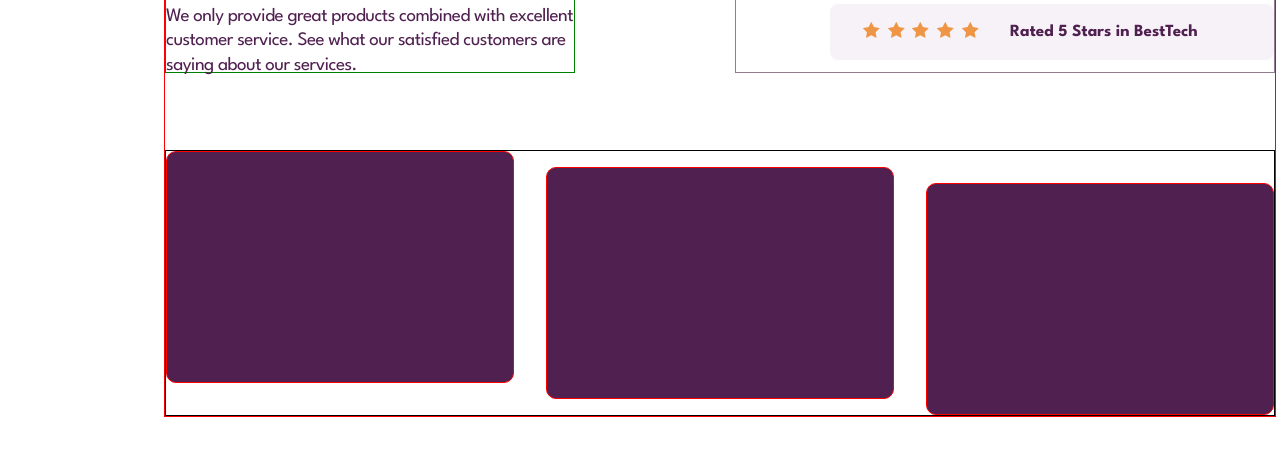
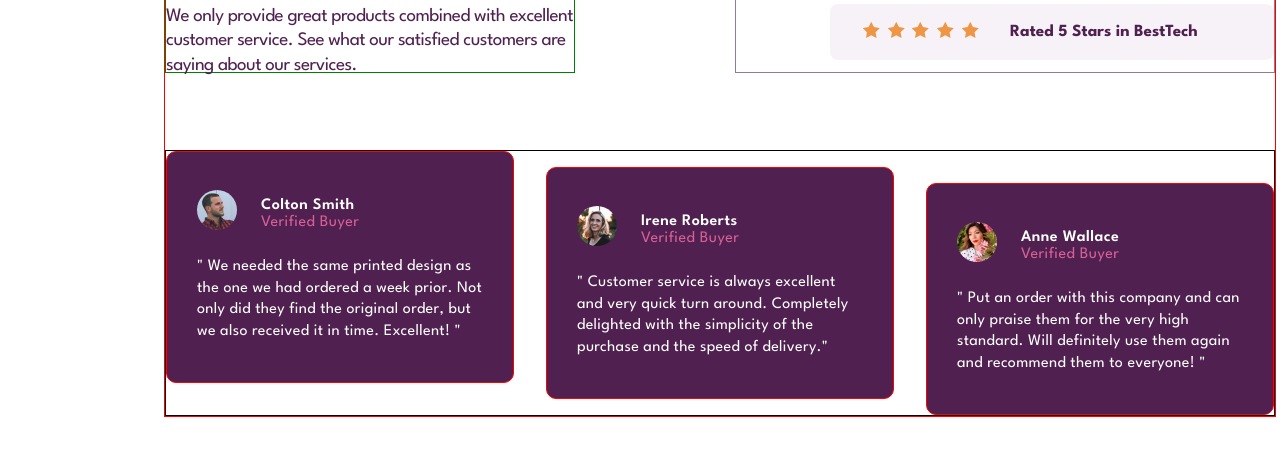
Before and after one commit to Checkem123/social-proof, a plain HTML site: page index.html in a window 1280 px wide. Shown: the part 284-740 px from the top of the page. Drawn offline with Linux system fonts and the light colour scheme.

Commit message:
desktop done

```diff
--- a/index.html
+++ b/index.html
@@ -35,13 +35,13 @@
 
   Irene Roberts
   Verified Buyer
-  "Customer service is always excellent and very quick turn around. Completely
-  delighted with the simplicity of the purchase and the speed of delivery."
+  " Customer service is always excellent and very quick turn around. Completely
+  delighted with the simplicity of the purchase and the speed of delivery. "
 
   Anne Wallace
   Verified Buyer
-  "Put an order with this company and can only praise them for the very high
-  standard. Will definitely use them again and recommend them to everyone!" -->
+  " Put an order with this company and can only praise them for the very high
+  standard. Will definitely use them again and recommend them to everyone! " -->
         <!--
   <div class="attribution">
     Challenge by
@@ -95,17 +95,52 @@
                     </section>
                 </div>
 
-                <div class="bottom">
+                <section class="bottom">
                     <section class="bottom_bloc bottom_left">
-                        <div class="content"></div>
+                        <div class="infos">
+                            <img src="./images/image-colton.jpg" alt="" />
+                            <div>
+                                <h2>Colton Smith</h2>
+                                <h3>Verified Buyer</h3>
+                            </div>
+                        </div>
+                        <p>
+                            " We needed the same printed design as the one we
+                            had ordered a week prior. Not only did they find the
+                            original order, but we also received it in time.
+                            Excellent! "
+                        </p>
                     </section>
                     <section class="bottom_bloc bottom_middle">
-                        <div class="content"></div>
+                        <div class="infos">
+                            <img src="./images/image-irene.jpg" alt="" />
+                            <div>
+                                <h2>Irene Roberts</h2>
+                                <h3>Verified Buyer</h3>
+                            </div>
+                        </div>
+                        <p>
+                            " Customer service is always excellent and very
+                            quick turn around. Completely delighted with the
+                            simplicity of the purchase and the speed of
+                            delivery."
+                        </p>
                     </section>
                     <section class="bottom_bloc bottom_right">
-                        <div class="content"></div>
+                        <div class="infos">
+                            <img src="./images/image-anne.jpg" alt="" />
+                            <div>
+                                <h2>Anne Wallace</h2>
+                                <h3>Verified Buyer</h3>
+                            </div>
+                        </div>
+                        <p>
+                            " Put an order with this company and can only praise
+                            them for the very high standard. Will definitely use
+                            them again and recommend them to everyone! "
+                        </p>
                     </section>
-                </div>
+                </section>
             </main>
         </div>
     </body>
--- a/style.css
+++ b/style.css
@@ -8,7 +8,7 @@
 
 :root {
     --Very-Dark-Magenta: hsl(300, 43%, 22%);
-    --Soft-Pink: hsl(333, 80%, 67%);
+    --Soft-Pink: hsl(333, 60%, 61%);
 
     --Dark-Grayish-Magenta: hsl(303, 10%, 53%);
     --Light-Grayish-Magenta: hsl(300, 24%, 96%);
@@ -128,6 +128,7 @@ main {
     width: 348px;
     border-radius: 10px;
     background-color: var(--Very-Dark-Magenta);
+    padding: 38px 30px;
 }
 
 .bottom .bottom_left {
@@ -141,3 +142,41 @@ main {
 .bottom .bottom_right {
     align-self: flex-end;
 }
+
+.bottom .infos {
+    display: flex;
+    align-items: flex-end;
+}
+
+.bottom .infos img {
+    border-radius: 50%;
+    width: 40px;
+    height: 40px;
+}
+
+h2,
+h3 {
+    font-family: "League Spartan", serif;
+    font-size: 16px;
+    margin-left: 24px;
+    letter-spacing: 0.45px;
+}
+
+.bottom .infos h2 {
+    color: var(--White);
+    font-weight: 600;
+}
+
+.bottom .infos h3 {
+    margin-top: 2px;
+    color: var(--Soft-Pink);
+    font-weight: 400;
+}
+
+.bottom .bottom_bloc p {
+    margin-top: 26px;
+    color: var(--White);
+    font-family: "League Spartan", serif;
+    line-height: 1.35;
+    letter-spacing: 0.3px;
+}
```
